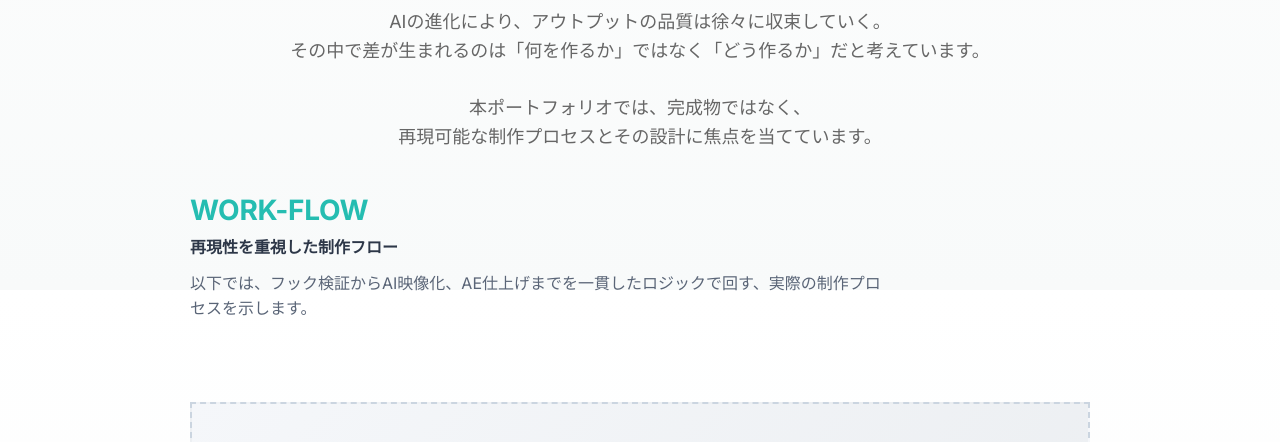
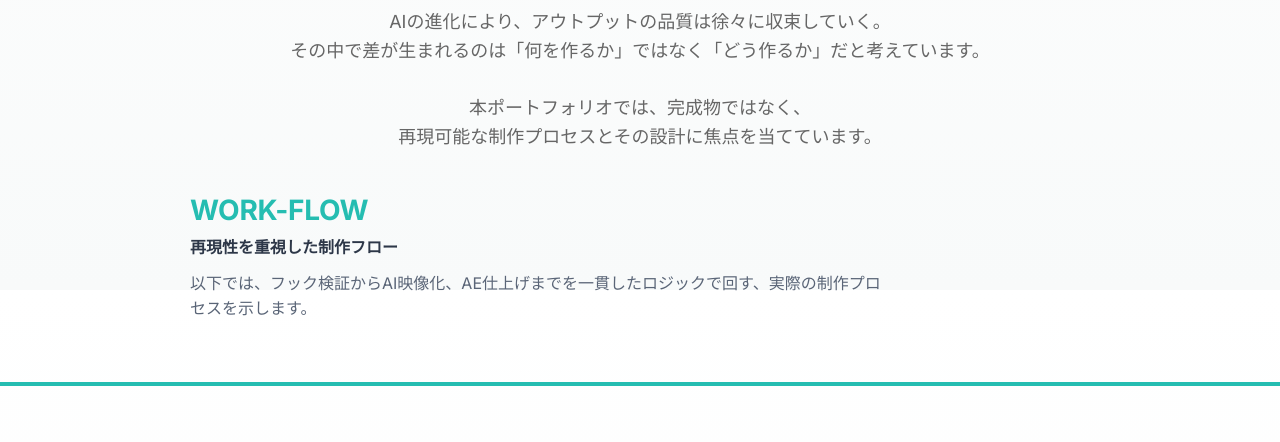
Before and after one commit to raika620uta/ca_portfolio, a website: page _ai_share/index.html in a window 1280 px wide. Shown: the part 510-952 px from the top of the page. Drawn offline with Linux system fonts and the light colour scheme; files that its build step writes are made by us from their sources; files whose address does not match are found by name.

Commit message:
UI: 黒帯演出を撤去し、アンダーライン演出（右から伸びるライン）を適用

```diff
--- a/_ai_share/style.css
+++ b/_ai_share/style.css
@@ -120,59 +120,31 @@ strong {
     overflow: visible
 }
 
-/* ===== Scene Change Reveal (黒帯スライド演出) ===== */
-.reveal-block {
+/* ===== Section Heading Detail (アンダーライン演出) ===== */
+.section-heading {
     position: relative;
-    padding: 40px 32px;
-    margin-left: -32px;
-    margin-right: -32px;
-    background: transparent;
-    transition: background 0.1s step-end;
-    overflow: hidden
+    padding-bottom: 24px;
+    margin-bottom: 40px
 }
 
-.reveal-block::before {
+.section-heading::after {
     content: "";
     position: absolute;
-    inset: 0;
-    background: #000;
-    transform: translateX(-101%);
-    transition: transform 0.8s cubic-bezier(0.77, 0, 0.175, 1);
-    z-index: 1;
+    bottom: 0;
+    left: 50%;
+    transform: translateX(-50%) scaleX(0);
+    width: 100vw;
+    /* コンテナ幅を超えて広げる */
+    height: 4px;
+    background: var(--color-accent);
+    /* シアン */
+    transform-origin: right;
+    transition: transform 0.7s cubic-bezier(0.25, 1, 0.5, 1);
     pointer-events: none
 }
 
-.reveal-block.is-active::before {
-    transform: translateX(101%)
-}
-
-.reveal-block.is-active {
-    background: #000;
-}
-
-.reveal-block>* {
-    position: relative;
-    z-index: 2;
-    transition: color 0.15s ease;
-    transition-delay: 0.35s;
-    /* 帯が半分くらい通過した時に色を変える */
-}
-
-.reveal-block.is-active>* {
-    color: #FFF !important;
-}
-
-/* 導入文などのサブテキストも白くする */
-.reveal-block.is-active .section__lead,
-.reveal-block.is-active .bridge__sub,
-.reveal-block.is-active .bridge__text {
-    color: rgba(255, 255, 255, 0.8) !important;
-}
-
-/* アクセントカラーの見出しも白に反転 */
-.reveal-block.is-active .bridge__heading,
-.reveal-block.is-active .section__number {
-    color: #FFF !important;
+.section-heading.is-inview::after {
+    transform: translateX(-50%) scaleX(1)
 }
 
 /* ===== Hero ===== */
--- a/engine/style.css
+++ b/engine/style.css
@@ -120,59 +120,31 @@ strong {
     overflow: visible
 }
 
-/* ===== Scene Change Reveal (黒帯スライド演出) ===== */
-.reveal-block {
+/* ===== Section Heading Detail (アンダーライン演出) ===== */
+.section-heading {
     position: relative;
-    padding: 40px 32px;
-    margin-left: -32px;
-    margin-right: -32px;
-    background: transparent;
-    transition: background 0.1s step-end;
-    overflow: hidden
+    padding-bottom: 24px;
+    margin-bottom: 40px
 }
 
-.reveal-block::before {
+.section-heading::after {
     content: "";
     position: absolute;
-    inset: 0;
-    background: #000;
-    transform: translateX(-101%);
-    transition: transform 0.8s cubic-bezier(0.77, 0, 0.175, 1);
-    z-index: 1;
+    bottom: 0;
+    left: 50%;
+    transform: translateX(-50%) scaleX(0);
+    width: 100vw;
+    /* コンテナ幅を超えて広げる */
+    height: 4px;
+    background: var(--color-accent);
+    /* シアン */
+    transform-origin: right;
+    transition: transform 0.7s cubic-bezier(0.25, 1, 0.5, 1);
     pointer-events: none
 }
 
-.reveal-block.is-active::before {
-    transform: translateX(101%)
-}
-
-.reveal-block.is-active {
-    background: #000;
-}
-
-.reveal-block>* {
-    position: relative;
-    z-index: 2;
-    transition: color 0.15s ease;
-    transition-delay: 0.35s;
-    /* 帯が半分くらい通過した時に色を変える */
-}
-
-.reveal-block.is-active>* {
-    color: #FFF !important;
-}
-
-/* 導入文などのサブテキストも白くする */
-.reveal-block.is-active .section__lead,
-.reveal-block.is-active .bridge__sub,
-.reveal-block.is-active .bridge__text {
-    color: rgba(255, 255, 255, 0.8) !important;
-}
-
-/* アクセントカラーの見出しも白に反転 */
-.reveal-block.is-active .bridge__heading,
-.reveal-block.is-active .section__number {
-    color: #FFF !important;
+.section-heading.is-inview::after {
+    transform: translateX(-50%) scaleX(1)
 }
 
 /* ===== Hero ===== */
```
